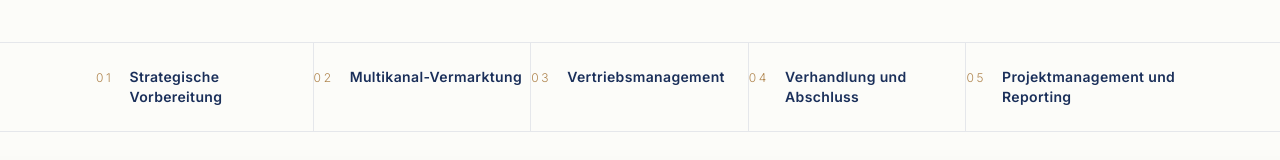
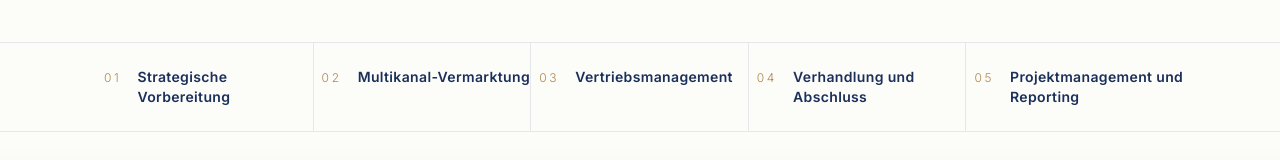
Before and after one commit to jmbhcabral/consultant-website, a Next.js app: page /de/servicos in a window 1280 px wide. Shown: the part 525-685 px from the top of the page. Built offline with nearby package versions, Linux system fonts and the light colour scheme; no server answers.

Commit message:
fix: add padding left to services.map items

```diff
--- a/src/app/[locale]/(public)/servicos/page.tsx
+++ b/src/app/[locale]/(public)/servicos/page.tsx
@@ -90,7 +90,7 @@ export default async function ServicesPage() {
                                     href={`#${service.slug}`}
                                     className="flex items-baseline gap-4 px-0 py-6 transition hover:bg-surface-soft/30 lg:px-5 first:lg:pl-0 last:lg:pr-0"
                                 >
-                                    <span className="text-xs font-light tracking-[0.22em] text-accent-warm">
+                                    <span className="text-xs font-light tracking-[0.22em] pl-2 text-accent-warm">
                                         {service.number}
                                     </span>
                                     <span className="text-sm font-semibold tracking-wide text-foreground transition group-hover:opacity-70">
```
